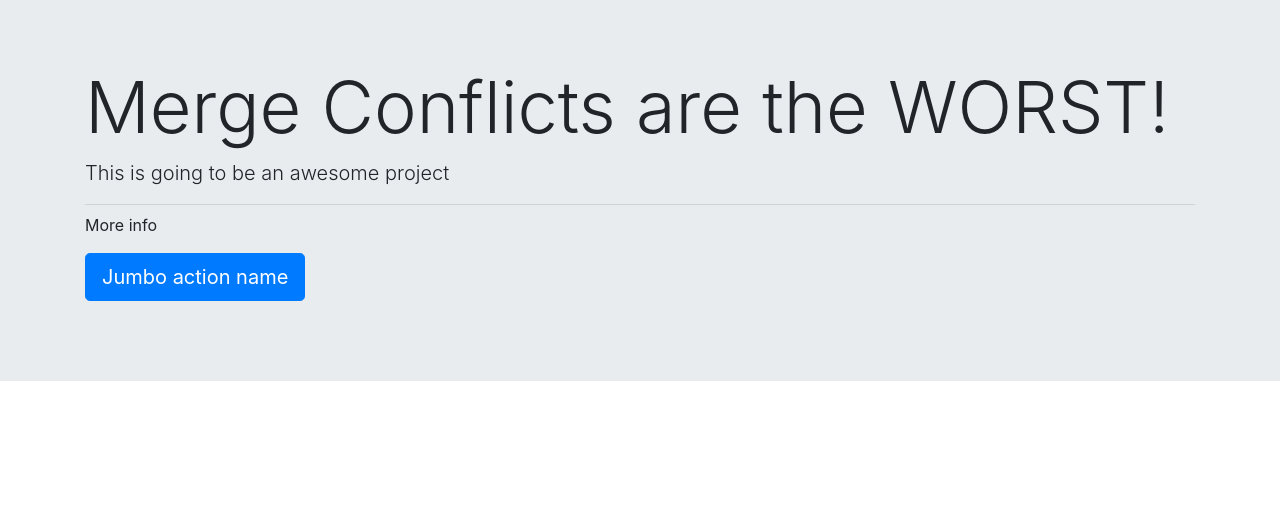
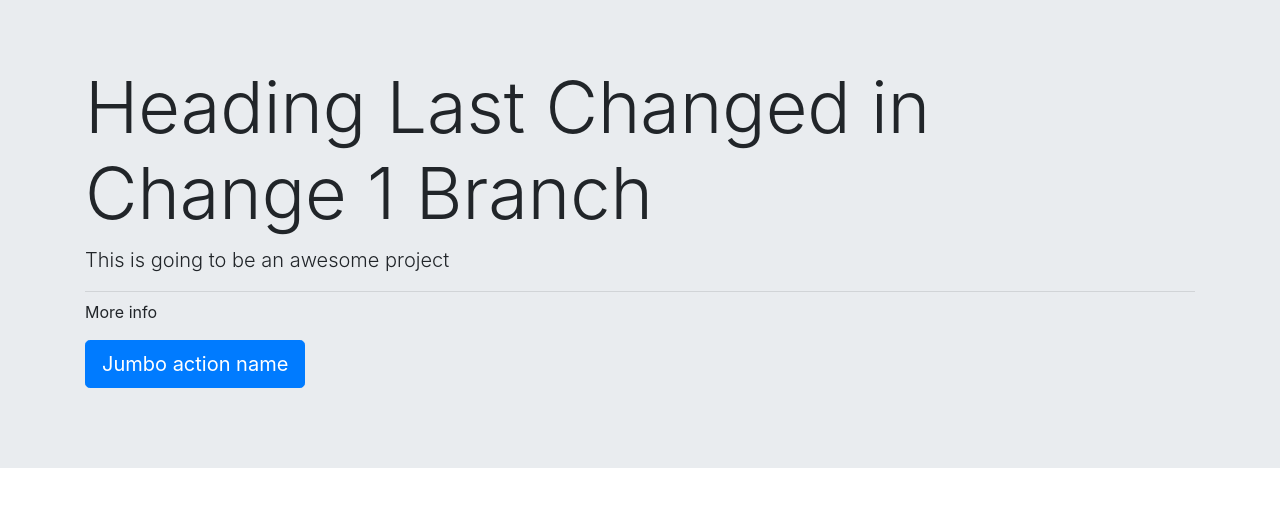
Before and after one commit to racquesta/mergeConflictDemo, a plain HTML site: page index.html in a window 1280 px wide. Drawn offline with nearby package versions, Linux system fonts and the light colour scheme.

Commit message:
changed heading

```diff
--- a/index.html
+++ b/index.html
@@ -11,7 +11,7 @@
 <body>
   <div class="jumbotron jumbotron-fluid">
     <div class="container">
-      <h1 class="display-3">Merge Conflicts are the WORST!</h1>
+      <h1 class="display-3">Heading Last Changed in Change 1 Branch</h1>
       <p class="lead">This is going to be an awesome project</p>
       <hr class="my-2">
       <p>More info</p>
```
